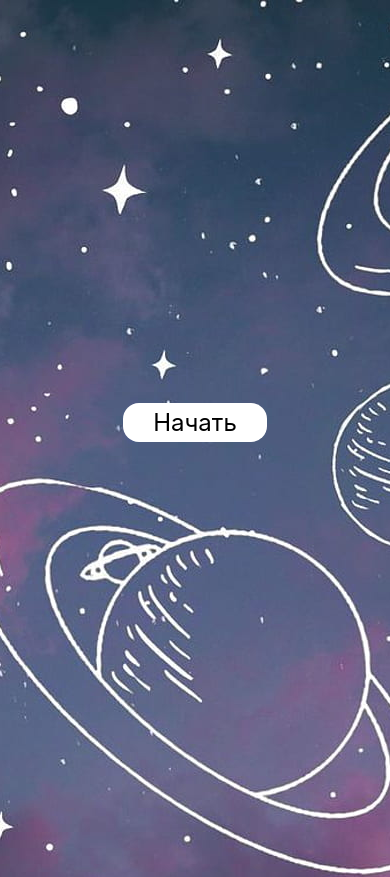
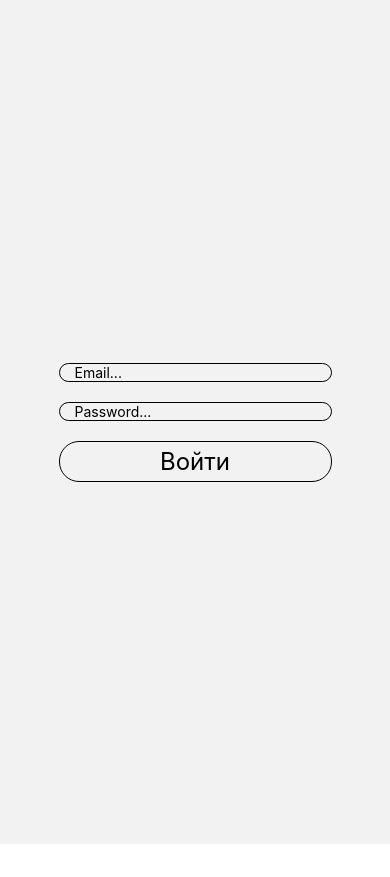
Before and after one commit to Mavludin/react-native-astronomy, a React Native app: screen /SignIn in a window 390 px wide. Before the commit this address had no page. Shown: the top 877 px of the page. After the commit the page ends 844 px from the top, so only its background shows below. Built offline with nearby package versions, Linux system fonts and the light colour scheme.

Commit message:
create SignIn screen

```diff
--- a/App.tsx
+++ b/App.tsx
@@ -1,19 +1,20 @@
 import {NavigationContainer} from '@react-navigation/native';
 import {createNativeStackNavigator} from '@react-navigation/native-stack';
 import React from 'react';
-import {HomeView} from './screens/Home/Home';
+import {HomeView} from './screens/Home/HomeView';
+import {SignInView} from './screens/SignIn/SignInView';
+import {RootStackParamList} from './models/navigation';
 
-const Stack = createNativeStackNavigator();
+const Stack = createNativeStackNavigator<RootStackParamList>();
 
 function App(): JSX.Element {
   return (
     <NavigationContainer>
-      <Stack.Navigator initialRouteName="Home">
-        <Stack.Screen
-          options={{headerShown: false}}
-          name="Home"
-          component={HomeView}
-        />
+      <Stack.Navigator
+        screenOptions={{headerShown: false}}
+        initialRouteName="Home">
+        <Stack.Screen name="Home" component={HomeView} />
+        <Stack.Screen name="SignIn" component={SignInView} />
       </Stack.Navigator>
     </NavigationContainer>
   );
--- /dev/null
+++ b/models/navigation/index.ts
@@ -0,0 +1,4 @@
+export type RootStackParamList = {
+  Home: undefined;
+  SignIn: undefined;
+};
--- a/screens/Home/Home.tsx
+++ b/screens/Home/HomeView.tsx
@@ -1,14 +1,22 @@
-import React from 'react';
+import {NativeStackScreenProps} from '@react-navigation/native-stack';
+import React, {useCallback} from 'react';
 import styled from 'styled-components/native';
+import {RootStackParamList} from '../../models/navigation';
 
 const IMAGE_URL = require('../../assets/background.jpeg');
 
-export const HomeView = () => {
+type Props = NativeStackScreenProps<RootStackParamList, 'Home'>;
+
+export const HomeView = ({navigation}: Props) => {
+  const navigateToSignIn = useCallback(() => {
+    navigation.navigate('SignIn');
+  }, [navigation]);
+
   return (
     <Container>
       <Background source={IMAGE_URL} resizeMode="cover">
         <StartButton>
-          <ButtonText>Начать</ButtonText>
+          <ButtonText onPress={navigateToSignIn}>Начать</ButtonText>
         </StartButton>
       </Background>
     </Container>
--- /dev/null
+++ b/screens/SignIn/SignInView.tsx
@@ -0,0 +1,55 @@
+import React, {useState} from 'react';
+import styled from 'styled-components/native';
+
+export const SignInView = () => {
+  const [email, setEmail] = useState('');
+  const [password, setPassword] = useState('');
+
+  return (
+    <Container>
+      <FormContainer>
+        <FormInput placeholder="Email..." onChangeText={setEmail} />
+        <FormInput placeholder="Password..." onChangeText={setPassword} />
+        <SubmitBtn>
+          <ButtonText>Войти</ButtonText>
+        </SubmitBtn>
+      </FormContainer>
+    </Container>
+  );
+};
+
+const Container = styled.View`
+  flex: 1;
+  align-items: center;
+  justify-content: center;
+`;
+
+const FormContainer = styled.View`
+  align-items: flex-start;
+  width: 70%;
+  row-gap: 20px;
+`;
+
+const FormInput = styled.TextInput`
+  width: 100%;
+  align-items: center;
+  justify-content: center;
+  border: 1px solid black;
+  border-radius: 20px;
+  padding-left: 15px;
+  padding-right: 15px;
+`;
+
+const SubmitBtn = styled.TouchableOpacity`
+  width: 100%;
+  align-items: center;
+  border: 1px solid black;
+  border-radius: 20px;
+  padding-top: 5px;
+  padding-bottom: 5px;
+`;
+
+const ButtonText = styled.Text`
+  font-size: 24px;
+  color: #000;
+`;
```
